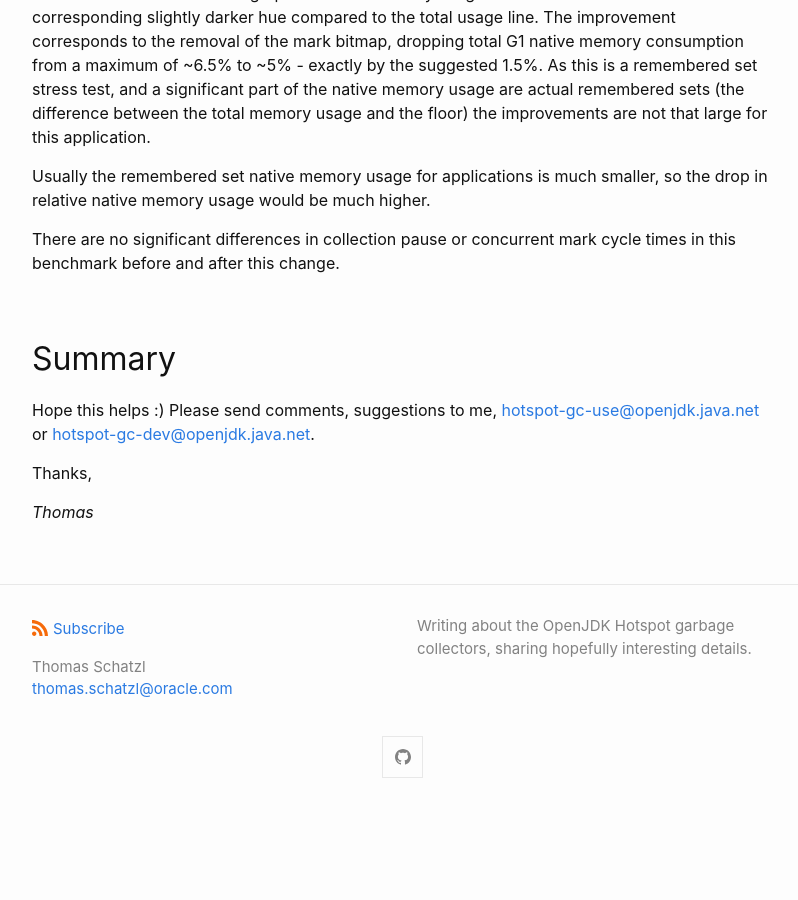
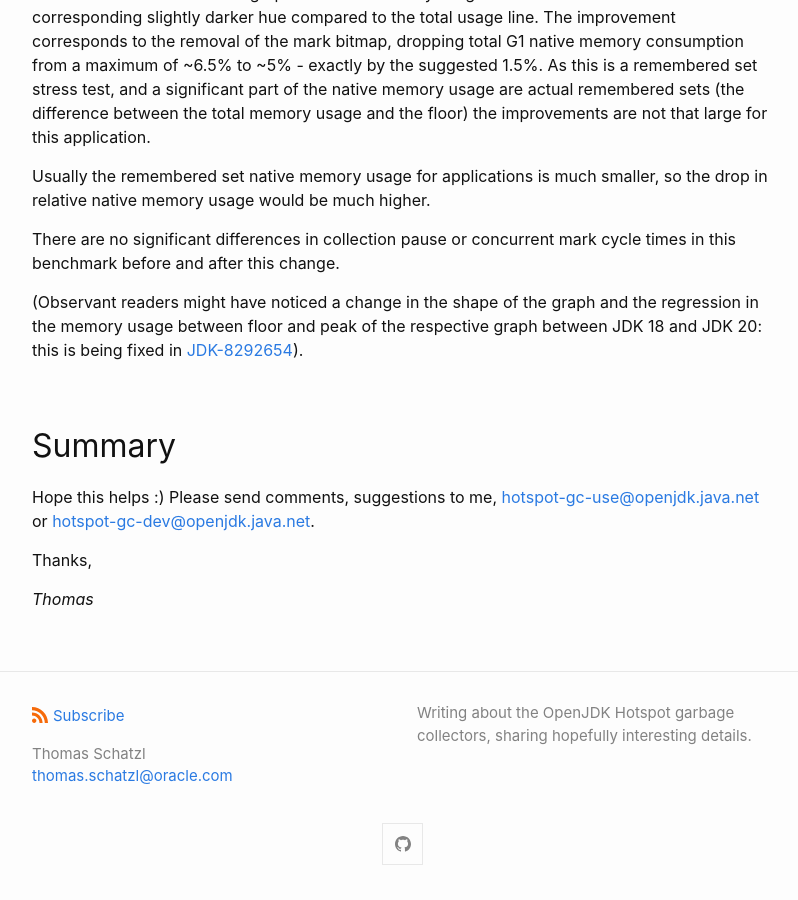
Before and after one commit to tschatzl/tschatzl.github.io, a Jekyll site: the page built from _posts/2022-08-04-concurrent-marking.md, in a window 1280 px wide and 900 px high, scrolled down 12584 px. Shown: the whole window, without its empty margins (238-1036 px from the left). Built offline with Jekyll 4.4.1, drawn with Linux system fonts in a browser that asks for light colours; before the commit the page ends 13397 px from its top, so only the background shows below that.

Commit message:
Some explanation of the difference in impact graph shapes between JDK 18 and JDK 20

```diff
--- a/_posts/2022-08-04-concurrent-marking.md
+++ b/_posts/2022-08-04-concurrent-marking.md
@@ -304,6 +304,8 @@ Usually the remembered set native memory usage for applications is much smaller,
 
 There are no significant differences in collection pause or concurrent mark cycle times in this benchmark before and after this change.
 
+(Observant readers might have noticed a change in the shape of the graph and the regression in the memory usage between floor and peak of the respective graph between JDK 18 and JDK 20: this is being fixed in [JDK-8292654](https://bugs.openjdk.org/browse/JDK-8292654)).
+
 ## Summary
 
 Hope this helps :) Please send comments, suggestions to me, [hotspot-gc-use@openjdk.java.net](mailto:hotspot-gc-use@openjdk.java.net) or [hotspot-gc-dev@openjdk.java.net](mailto:hotspot-gc-dev@openjdk.java.net).
```
